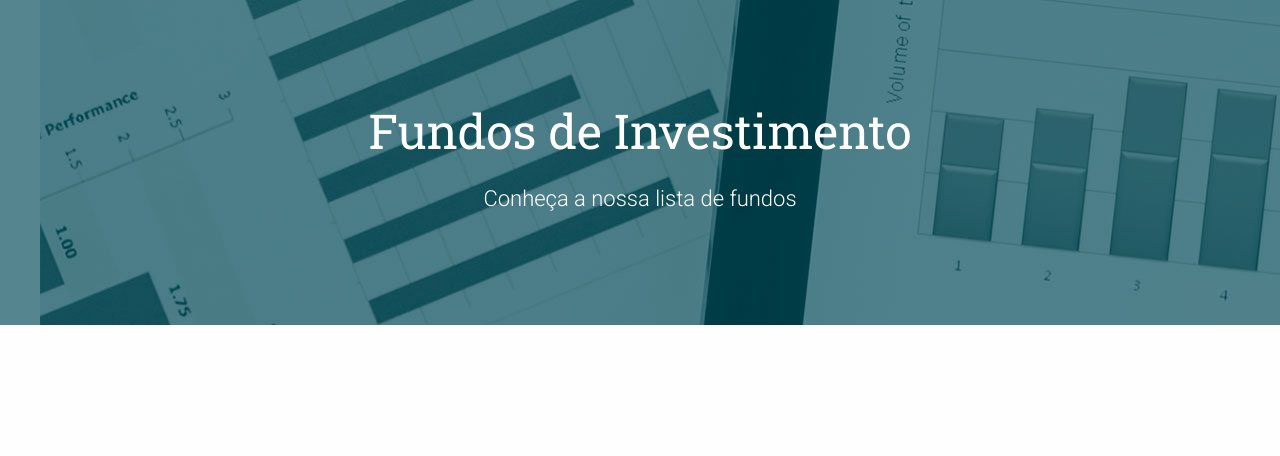
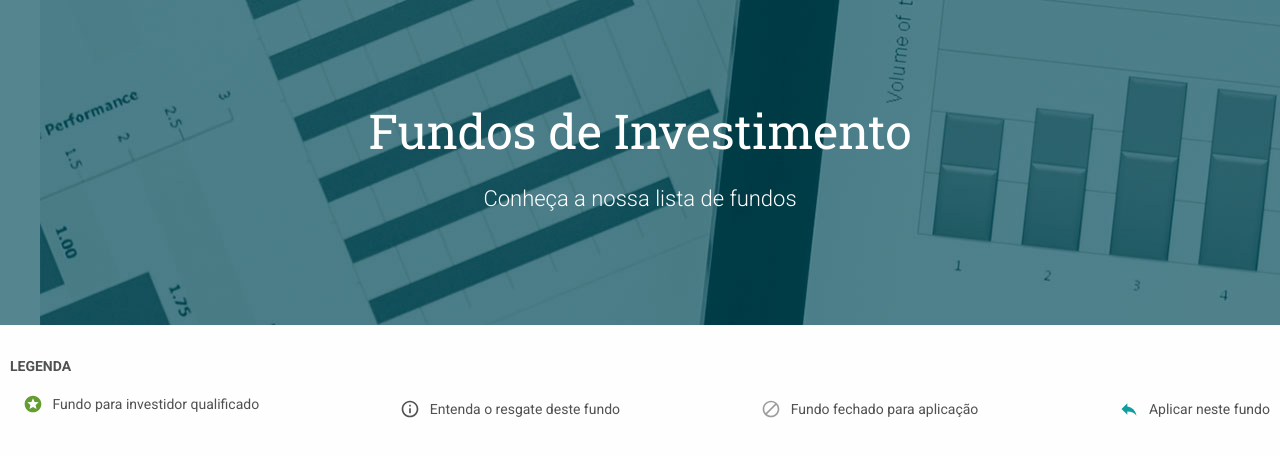
Before and after one commit to frassaolucas/orama-investment-fund-page, a React (Create React App) app: page / in a window 1280 px wide. Shown: the top 456 px of the page. Built offline with nearby package versions, Linux system fonts and the light colour scheme.

Commit message:
created legend area

```diff
--- a/package.json
+++ b/package.json
@@ -13,6 +13,7 @@
     "foundation-sites": "^6.6.3",
     "react": "^16.13.1",
     "react-dom": "^16.13.1",
+    "react-icons": "^3.11.0",
     "react-scripts": "3.4.3",
     "styled-components": "^5.2.0",
     "typescript": "~3.7.2"
--- a/src/pages/Investments/index.tsx
+++ b/src/pages/Investments/index.tsx
@@ -1,10 +1,17 @@
 import React from 'react';
+import {
+  MdStars,
+  MdInfoOutline,
+  MdDoNotDisturbAlt,
+  MdReply,
+} from 'react-icons/md';
 
 import BannerImg from '../../assets/banner.jpg';
 
 import Banner from '../../components/Banner';
 
-import { Container, BannerContent } from './styles';
+import { colors } from '../../styles/global';
+import { Container, BannerContent, Legends } from './styles';
 
 const Investments: React.FC = () => {
   return (
@@ -15,6 +22,32 @@ const Investments: React.FC = () => {
           <p>Conheça a nossa lista de fundos</p>
         </BannerContent>
       </Banner>
+
+      <Legends>
+        <p>Legenda</p>
+
+        <ul>
+          <li>
+            <MdStars size={20} color={colors.colorTertiary} />
+            Fundo para investidor qualificado
+          </li>
+
+          <li>
+            <MdInfoOutline size={20} color={colors.colorGray} />
+            Entenda o resgate deste fundo
+          </li>
+
+          <li>
+            <MdDoNotDisturbAlt size={20} color={colors.colorDisabled} />
+            Fundo fechado para aplicação
+          </li>
+
+          <li>
+            <MdReply size={20} color={colors.colorSecondary} />
+            Aplicar neste fundo
+          </li>
+        </ul>
+      </Legends>
     </Container>
   );
 };
--- a/src/pages/Investments/styles.ts
+++ b/src/pages/Investments/styles.ts
@@ -31,3 +31,35 @@ export const BannerContent = styled.div`
     line-height: 1.5;
   }
 `;
+
+export const Legends = styled.div`
+  margin: 3rem 1rem;
+
+  p {
+    font-weight: 700;
+    text-transform: uppercase;
+  }
+
+  ul {
+    list-style: none;
+    color: var(--color-gray);
+
+    @media (min-width: 48em) {
+      display: flex;
+      justify-content: space-between;
+    }
+  }
+
+  li {
+    display: flex;
+    align-items: center;
+
+    + li {
+      margin-top: 1rem;
+    }
+  }
+
+  svg {
+    margin-right: 1rem;
+  }
+`;
--- a/src/styles/global.ts
+++ b/src/styles/global.ts
@@ -3,9 +3,12 @@ import { createGlobalStyle } from 'styled-components';
 export const colors = {
   colorPrimary: '#7CC33E',
   colorSecondary: '#119c9f',
+  colorTertiary: '#639d31',
 
   colorGray: '#505152',
   colorGrayLight: '#fefefe',
+
+  colorDisabled: '#9c9d9e',
 
   colorRiskOne: '#a6ecfc',
   colorRiskTwo: '#68f1dd',
@@ -25,9 +28,12 @@ export default createGlobalStyle`
   :root {
     --color-primary: ${colors.colorPrimary};
     --color-secondary: ${colors.colorSecondary};
+    --color-tertiary: ${colors.colorTertiary};
 
     --color-gray: ${colors.colorGray};
     --color-gray-light: ${colors.colorGrayLight};
+
+    --color-disable: ${colors.colorDisabled};
 
     --color-risk-one: ${colors.colorRiskOne};
     --color-risk-two: ${colors.colorRiskTwo};
```
Also changed, not shown: 1 other file (tests, documents, lock files or other folders).
